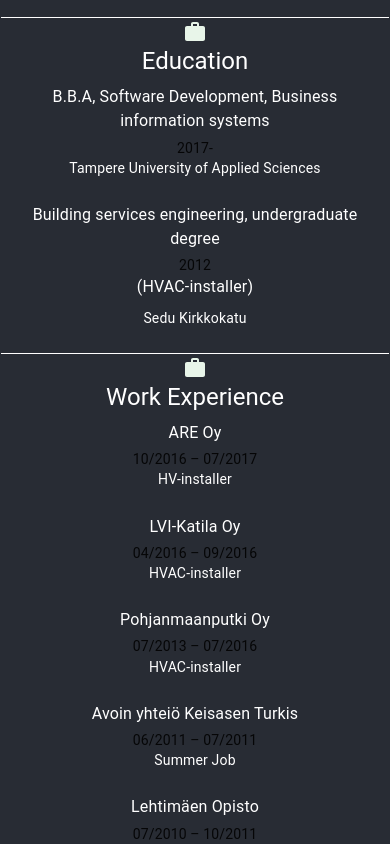
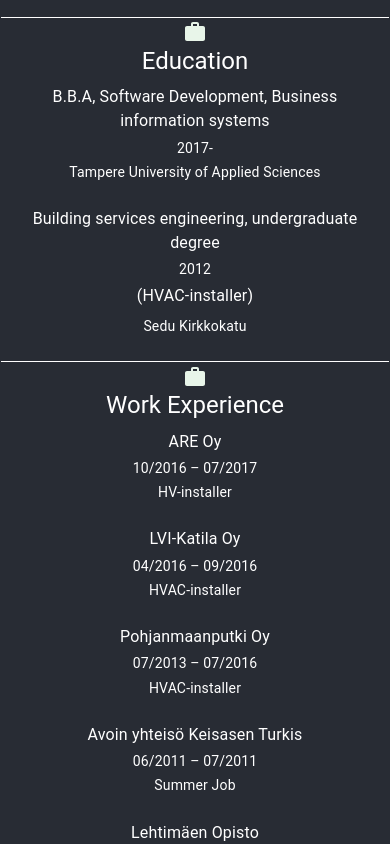
Before and after one commit to Sakkendalen/my-website, a React (Create React App) app: page / in a window 390 px wide. Shown: the part 1420-2264 px from the top of the page. Built offline with nearby package versions, Linux system fonts and the light colour scheme.

Commit message:
minor fixes
Scope:
-Saku.css
-Saku.js

Because:
-Typo
-year color too dark for mobile devices

```diff
--- a/src/components/Saku.js
+++ b/src/components/Saku.js
@@ -238,7 +238,7 @@
 
                   <div className='textContRow'>
                     <Typography variant='body1' style={{ flex:'2', paddingBottom: '0.5vh', paddingInline: '5vh', color: 'white' }}>
-                    Avoin yhteiö Keisasen Turkis
+                    Avoin yhteisö Keisasen Turkis
                     </Typography>
                     <Typography className='dateAlign' variant='body2'>
                       06/2011 – 07/2011
--- a/src/styles/Saku.css
+++ b/src/styles/Saku.css
@@ -85,4 +85,10 @@
     .SkillLevel{
         display: none !important;
     }
+
+    .dateAlign {
+        flex: 1;
+        padding-bottom: 0.5vh;
+        color: white;
+    }
 }
```
Also changed, not shown: 1 other file (tests, documents, lock files or other folders).
